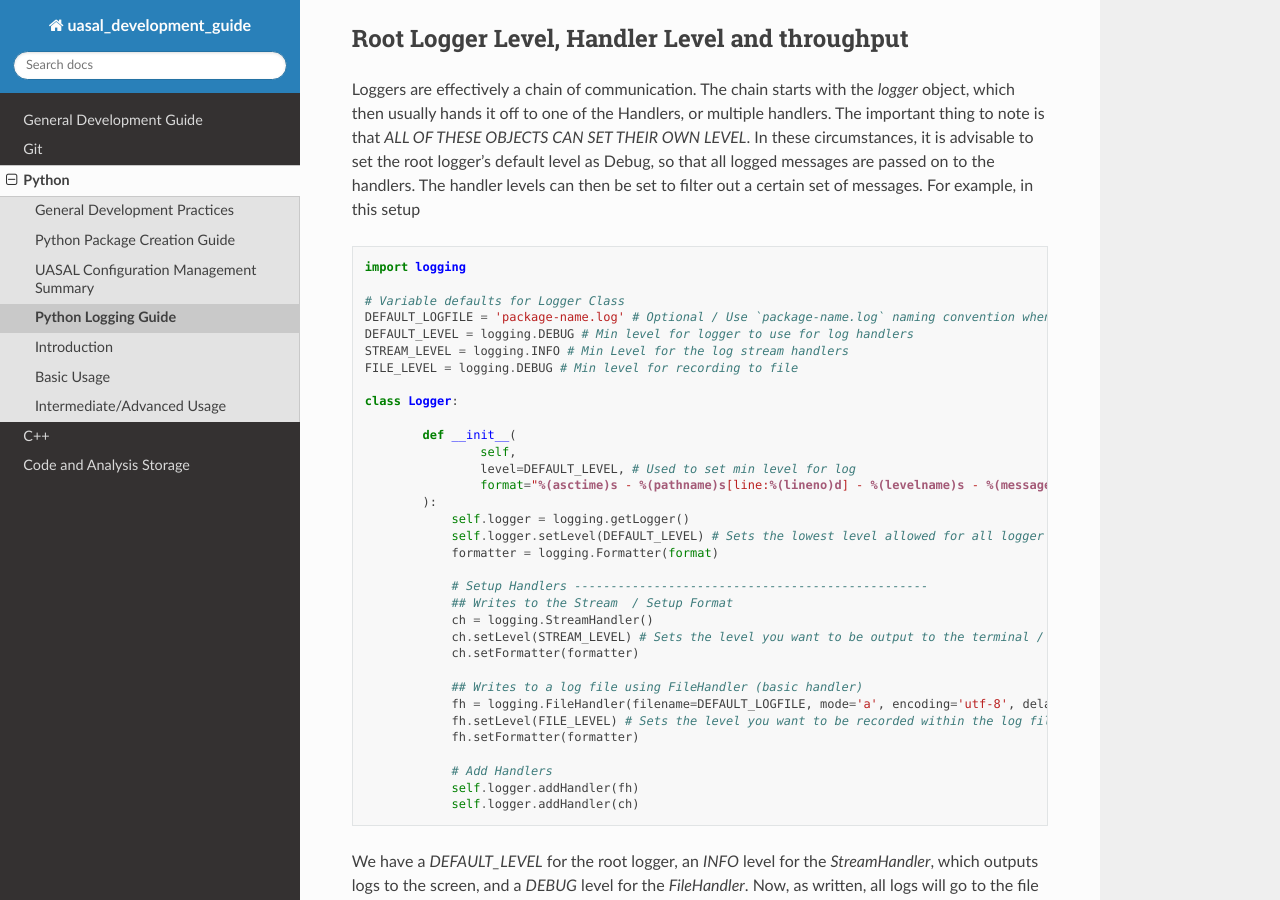
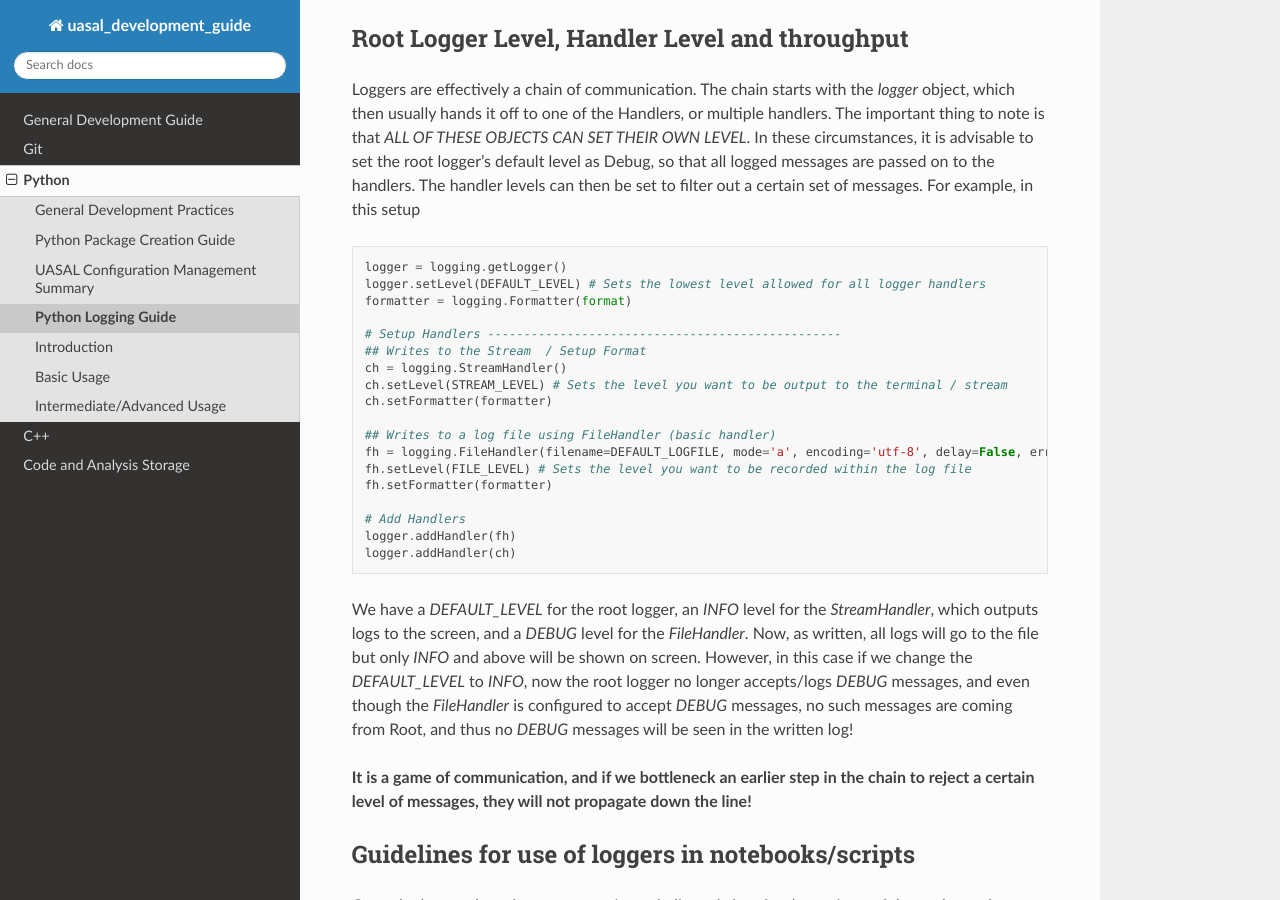
Before and after one commit to uasal/uasal_development_guide, a Sphinx documentation site: the page built from source/python/python_logging_guide.rst, in a window 1280 px wide and 900 px high, scrolled down 4954 px. Built offline with Sphinx 7.4.7 and the Read the Docs theme 3.1.0, drawn with Linux system fonts in a browser that asks for light colours.

Commit message:
Shrunk the handler example to essentials

```diff
--- a/source/python/python_logging_guide.rst
+++ b/source/python/python_logging_guide.rst
@@ -143,23 +143,8 @@ Root Logger Level, Handler Level and throughput
 Loggers are effectively a chain of communication. The chain starts with the `logger` object, which then usually hands it off to one of the Handlers, or multiple handlers. The important thing to note is that *ALL OF THESE OBJECTS CAN SET THEIR OWN LEVEL*. In these circumstances, it is advisable to set the root logger's default level as Debug, so that all logged messages are passed on to the handlers. The handler levels can then be set to filter out a certain set of messages. For example, in this setup
 ::
 
-	import logging
-
-	# Variable defaults for Logger Class
-	DEFAULT_LOGFILE = 'package-name.log' # Optional / Use `package-name.log` naming convention when possible
-	DEFAULT_LEVEL = logging.DEBUG # Min level for logger to use for log handlers
-	STREAM_LEVEL = logging.INFO # Min Level for the log stream handlers
-	FILE_LEVEL = logging.DEBUG # Min level for recording to file
-
-	class Logger:
-
-		def __init__(
-		        self,
-		        level=DEFAULT_LEVEL, # Used to set min level for log
-		        format="%(asctime)s - %(pathname)s[line:%(lineno)d] - %(levelname)s - %(message)s", # Format for log messages
-		):
-		    self.logger = logging.getLogger()
-		    self.logger.setLevel(DEFAULT_LEVEL) # Sets the lowest level allowed for all logger handlers
+		    logger = logging.getLogger()
+		    logger.setLevel(DEFAULT_LEVEL) # Sets the lowest level allowed for all logger handlers
 		    formatter = logging.Formatter(format)
 
 		    # Setup Handlers -------------------------------------------------
@@ -174,8 +159,8 @@ Loggers are effectively a chain of communication. The chain starts with the `log
 		    fh.setFormatter(formatter)
 
 		    # Add Handlers
-		    self.logger.addHandler(fh)
-		    self.logger.addHandler(ch)
+		    logger.addHandler(fh)
+		    logger.addHandler(ch)
 
 We have a `DEFAULT_LEVEL` for the root logger, an `INFO` level for the `StreamHandler`, which outputs logs to the screen, and a `DEBUG` level for the `FileHandler`. Now, as written, all logs will go to the file but only `INFO` and above will be shown on screen. However, in this case if we change the `DEFAULT_LEVEL` to `INFO`, now the root logger no longer accepts/logs `DEBUG` messages, and even though the `FileHandler` is configured to accept `DEBUG` messages, no such messages are coming from Root, and thus no `DEBUG` messages will be seen in the written log!
 
```
